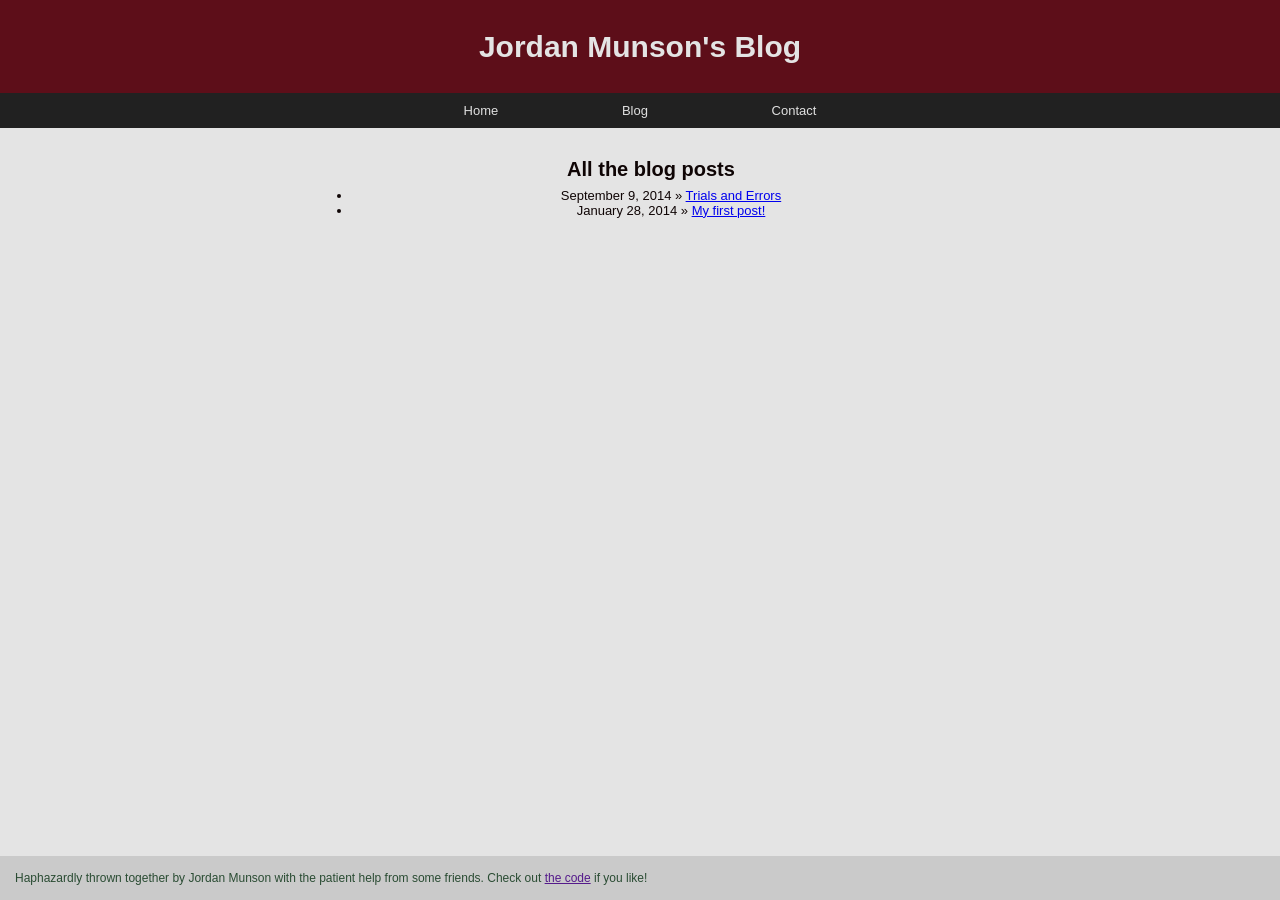
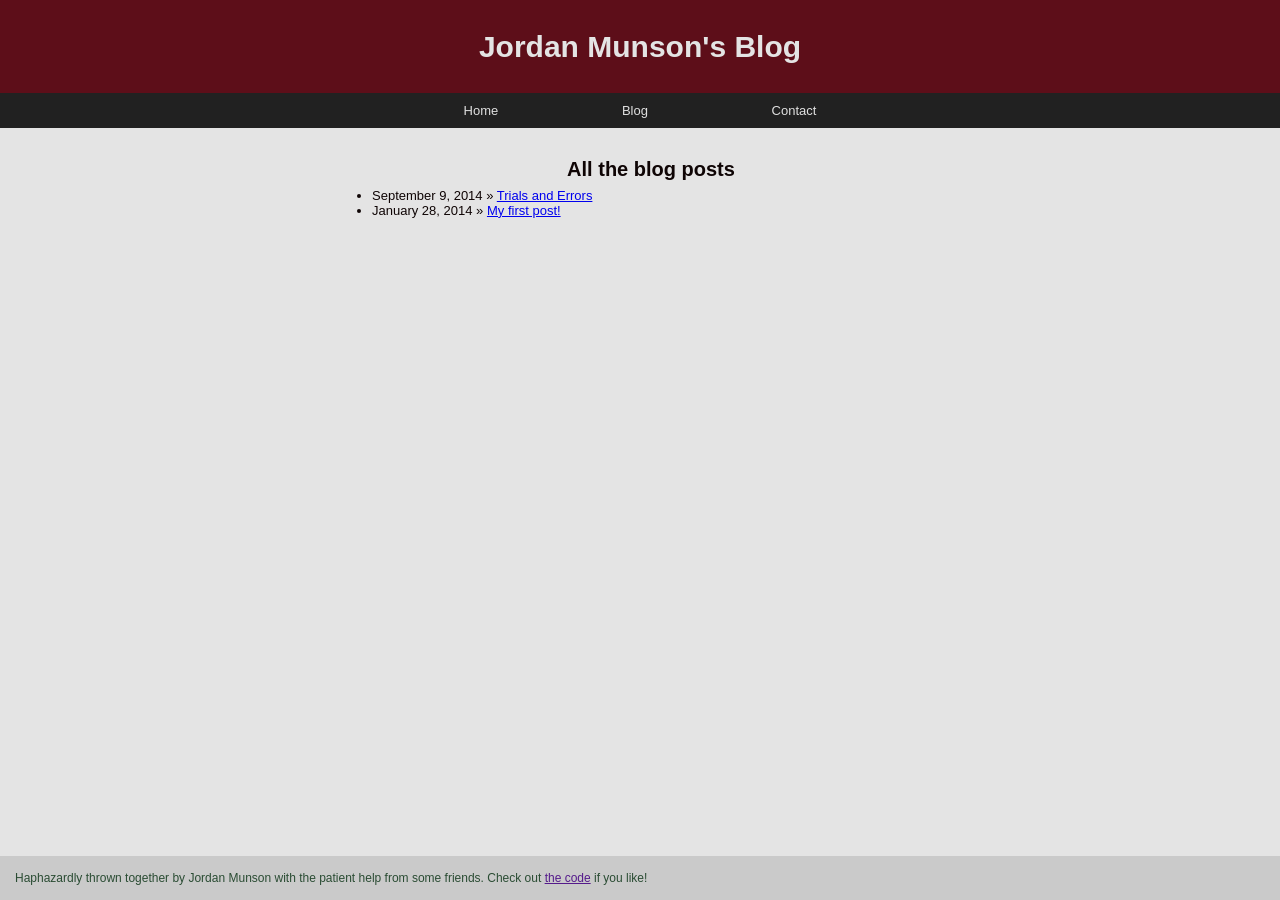
Before and after one commit to jordanmunson/jordanmunson.github.com, a Jekyll site: the page built from blog.html, in a window 1280 px wide. Built offline with Jekyll 4.4.1, drawn with Linux system fonts in a browser that asks for light colours; Markdown is read by kramdown in place of the engine named in the settings.

Commit message:
Fix ul style bug from home page changes

```diff
--- a/css/main.css
+++ b/css/main.css
@@ -94,6 +94,11 @@ span .posttitle {
   width: 70rem;
 }
 
+ul {
+  text-align: left;
+  margin-left: 2rem;
+}
+
 .postdate {
   font-size: 1.2rem;
   font-weight: lighter;
```
